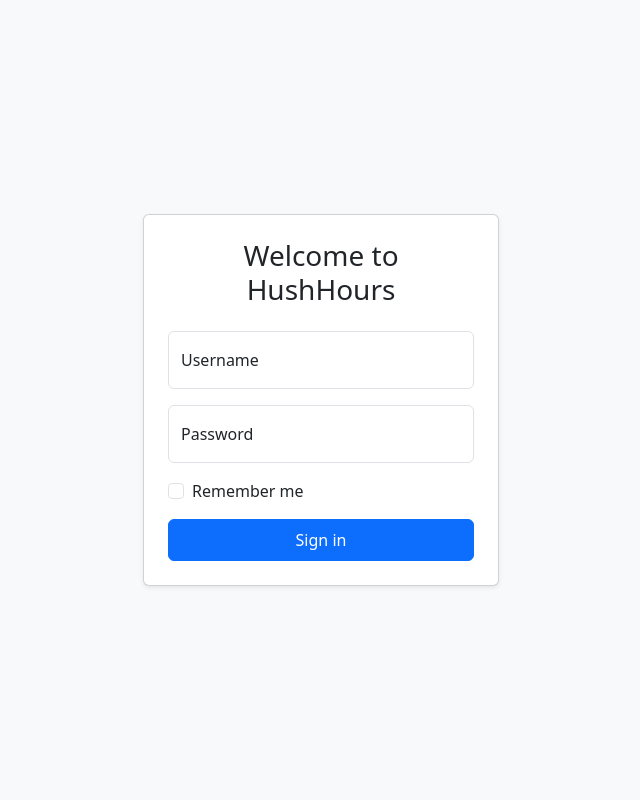
After one commit to angelina-2003/django, a Django app: page /login in a window 1280 px wide. The commit adds this page. Shown: the whole page, without its empty margins (319-959 px from the left). Run offline with Django 5.2, Linux system fonts and the light colour scheme.

Commit message:
login implemented

```diff
--- a/home/urls.py
+++ b/home/urls.py
@@ -3,8 +3,10 @@ from django.urls import path
 from home import views
 
 urlpatterns = [
-    path("", views.index, name="home"),
-    path("chats", views.index, name="chats"),
+    path("", views.allchats, name="all-chats"),
+    path("login", views.loginUser, name="login"),
+    path("logout", views.logoutUser, name="logout"),
+    path("all-chats", views.allchats, name="all-chats"),
     path("featured-groups", views.featuredgroups, name="featured-groups"),
     path("about", views.about, name="about"),
     path("avatar-selection", views.avatarselection, name="avatar-selection"),
--- a/home/views.py
+++ b/home/views.py
@@ -1,15 +1,16 @@
-from django.shortcuts import render, HttpResponse
+from django.shortcuts import render, HttpResponse, redirect
+from django.contrib.auth.models import User
+from django.contrib.auth import authenticate, login, logout
 
 # Create your views here.
 
-def index(request):
-    return render(request, "index.html")
+def allchats(request):
+    if request.user.is_anonymous:
+        return redirect("/login")
+    return render(request, "all-chats.html")
 
 def about(request):
     return HttpResponse("This is about page")
-
-def chats(request):
-    return HttpResponse("all the chats here")
 
 def featuredgroups(request):
     return render (request, "featured-groups.html")
@@ -19,3 +20,22 @@ def avatarselection(request):
 
 def editprofile(request):
     return render(request, "edit-profile.html")
+
+
+def loginUser(request):
+    # check if user has entered correct credentials
+    if request.method == "POST":
+        username = request.POST.get("username")
+        password = request.POST.get("password")
+        user = authenticate(request, username=username, password=password)
+        if user is not None:
+            login(request, user)
+            return redirect("/all-chats")
+        else:
+            return render(request, "login.html")
+
+    return render(request, "login.html")
+
+def logoutUser(request):
+    logout(request)
+    return redirect("/login")
--- a/templates/base.html
+++ b/templates/base.html
@@ -16,7 +16,7 @@
         <div class=" navbar-collapse">
         <ul class="navbar-nav me-auto d-flex flex-row gap-3">
             <li class="nav-item">
-            <a class="nav-link active" aria-current="page" href="/chats">Chats</a>
+            <a class="nav-link active" aria-current="page" href="/all-chats">Chats</a>
             </li>
             <li class="nav-item">
             <a class="nav-link" href="/featured-groups">Featured Groups</a>
--- /dev/null
+++ b/templates/login.html
@@ -0,0 +1,67 @@
+<!DOCTYPE html>
+<html lang="en">
+<head>
+    <meta charset="UTF-8">
+    <meta name="viewport" content="width=device-width, initial-scale=1.0">
+    <title>Sign in · HushHours</title>
+
+    <link href="https://cdn.jsdelivr.net/npm/bootstrap@5.3.8/dist/css/bootstrap.min.css" rel="stylesheet">
+</head>
+
+<body class="bg-body-tertiary d-flex align-items-center min-vh-100">
+
+    <main class="container">
+        <div class="row justify-content-center">
+            <div class="col-11 col-sm-8 col-md-6 col-lg-4">
+
+                <div class="card shadow-sm p-4">
+                    <h3 class="text-center mb-4">Welcome to HushHours</h3>
+
+                    <form method="post">
+                        {% csrf_token %}
+
+                        <div class="form-floating mb-3">
+                            <input
+                                type="text"
+                                class="form-control"
+                                id="username"
+                                name="username"
+                                placeholder="Username"
+                                required
+                            >
+                            <label for="username">Username</label>
+                        </div>
+
+                        <div class="form-floating mb-3">
+                            <input
+                                type="password"
+                                class="form-control"
+                                id="password"
+                                name="password"
+                                placeholder="Password"
+                                required
+                            >
+                            <label for="password">Password</label>
+                        </div>
+
+                        <div class="form-check mb-3">
+                            <input class="form-check-input" type="checkbox" id="rememberMe">
+                            <label class="form-check-label" for="rememberMe">
+                                Remember me
+                            </label>
+                        </div>
+
+                        <button class="btn btn-primary w-100 py-2" type="submit">
+                            Sign in
+                        </button>
+                    </form>
+
+                </div>
+
+            </div>
+        </div>
+    </main>
+
+    <script src="https://cdn.jsdelivr.net/npm/bootstrap@5.3.8/dist/js/bootstrap.bundle.min.js"></script>
+</body>
+</html>
```
Also changed, not shown: templates/all-chats.html (added, +44 -0 lines), templates/index.html (+10 -38 lines), db.sqlite3, home/migrations/0002_profile_hush_points.py (added).
